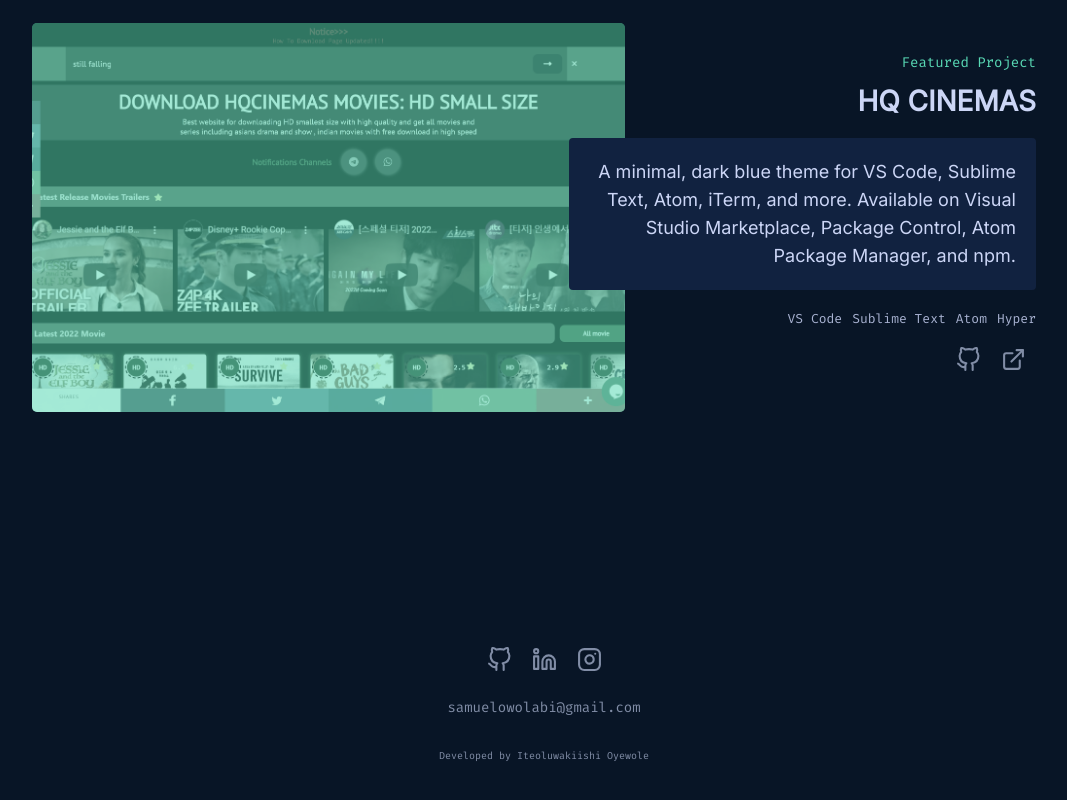
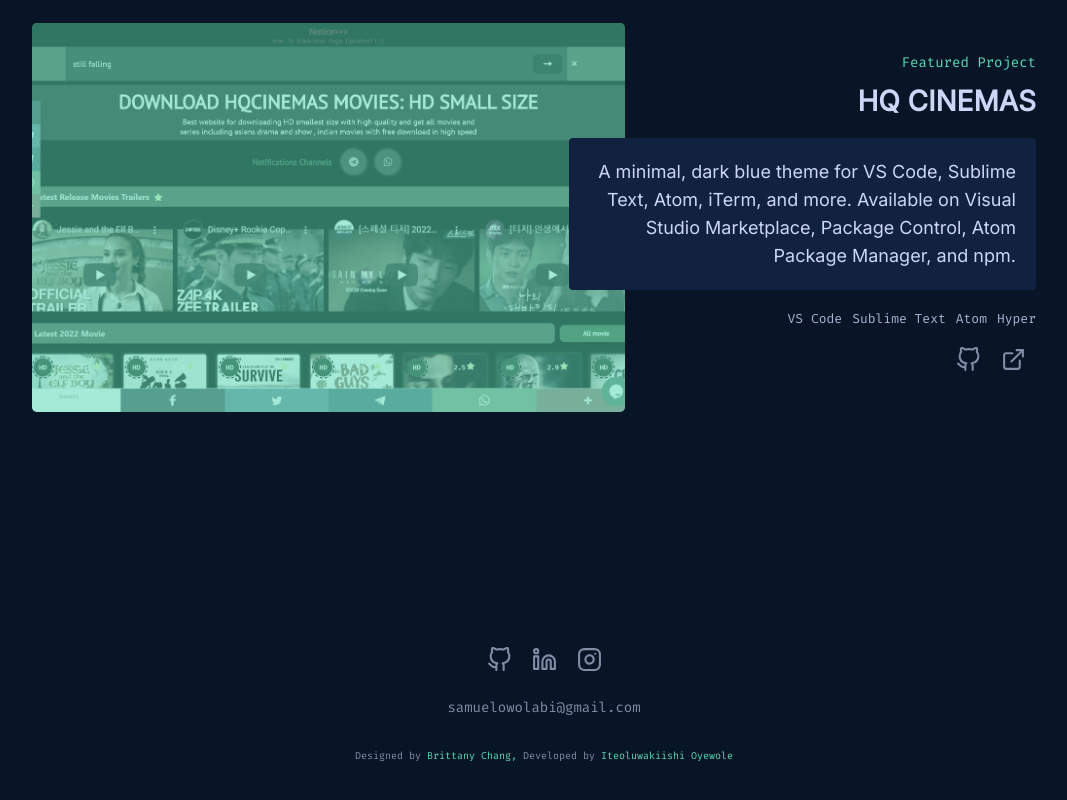
Before and after one commit to kiishi-0/samuel-portfolio, a React (Create React App) app: page / in a window 1280 px wide. Shown: the part 2706-3506 px from the top of the page, without its empty margins (96-1163 px from the left). Built offline with nearby package versions, Linux system fonts and the light colour scheme.

Commit message:
Changed somethings

```diff
--- a/src/Components/Footer/Footer.jsx
+++ b/src/Components/Footer/Footer.jsx
@@ -1,6 +1,5 @@
 import React from 'react'
 import styled from 'styled-components';
-import github from '../../images/github.svg';
 
 const FooterContainer = styled.section`
   display: flex;
@@ -16,6 +15,13 @@
   display: flex;
   align-items: center;
   justify-content: center;
+  span{
+    width: 100%;
+    color: #818DA6;
+    font-size: 10px;
+    text-align: center;
+    font-family: 'Fira Code', monospace;
+  }
 `
 const LinkTo = styled.a`
   text-decoration: none;
@@ -29,6 +35,7 @@
 `
 const Dev = styled(LinkTo)`
   font-size: 10px;
+  color: #59D9B5;
 `
 const ImageDiv = styled.div`
   width: 25px;
@@ -73,7 +80,12 @@
         <LinkTo href="mailto:miame2019@gmail.com"rel='noopener' target="_blank">samuelowolabi@gmail.com</LinkTo>
       </ElementsDiv>
       <ElementsDiv>
-        <Dev href="https://kiishi-0.github.io/Portfolio/"rel='noopener' target="_blank" className='dev'>Developed by Iteoluwakiishi Oyewole</Dev>
+                <span>
+                  Designed by
+                  <Dev href="https://github.com/bchiang7/v4" rel='noopener' target="_blank" className='dev'> Brittany Chang, </Dev>
+                  Developed by
+                  <Dev href="https://kiishi-0.github.io/Portfolio/"rel='noopener' target="_blank" className='dev'> Iteoluwakiishi Oyewole</Dev>
+                </span>
       </ElementsDiv>
 
     </FooterContainer>
--- a/src/Components/Nav/Nav.jsx
+++ b/src/Components/Nav/Nav.jsx
@@ -1,4 +1,3 @@
-import { display } from '@mui/system'
 import React from 'react'
 import styled from 'styled-components'
 
@@ -200,13 +199,10 @@
 export default function Nav() {
     const shiftNav = () =>{
         let elements = document.getElementById("elements");
-        let bblur = document.getElementById("bblur");
         if(elements.style.right === "-150%"){
             elements.style.right = '0';
-            bblur.style.display = 'block'
         }else{
             elements.style.right = '-150%';
-            bblur.style.display = 'none'
         }
     }
     window.addEventListener('scroll', function (){
@@ -229,7 +225,7 @@
                 <li><NavLinks onClick={shiftNav} href='#experience'>Experience</NavLinks></li>
                 <li><NavLinks onClick={shiftNav} href='#work'>Work</NavLinks></li>
                 <li><NavLinks onClick={shiftNav} href='#contacts'>Contact</NavLinks></li>
-                <NavLinks class="resume-button" href="/resume.pdf" target="_blank" rel="noopener noreferrer"><ResumeButton>Resume</ResumeButton></NavLinks>
+                <NavLinks className="resume-button" href="/resume.pdf" target="_blank" rel="noopener noreferrer"><ResumeButton>Resume</ResumeButton></NavLinks>
             </NavElements>
         </NavLinksContainer>
 
--- a/src/Components/WorkedSection/WorkedSection.jsx
+++ b/src/Components/WorkedSection/WorkedSection.jsx
@@ -13,6 +13,7 @@
     align-items: center;
     justify-content: center;
     margin-bottom: 100px;
+    padding-top: 100px;
 `
 const WorkedInnerDiv = styled.div`
     display: flex;
@@ -184,7 +185,7 @@
                     </JobIntro>
                     <JobDesc>
                         <JD>
-                            {jobInfo.specs.map(spec => <li>{spec}</li>)}
+                            {jobInfo.specs.map(spec => <li key={spec.indexOf(spec)}>{spec}</li>)}
                         </JD>
                     </JobDesc>
                 </JobInfoDiv>
```
